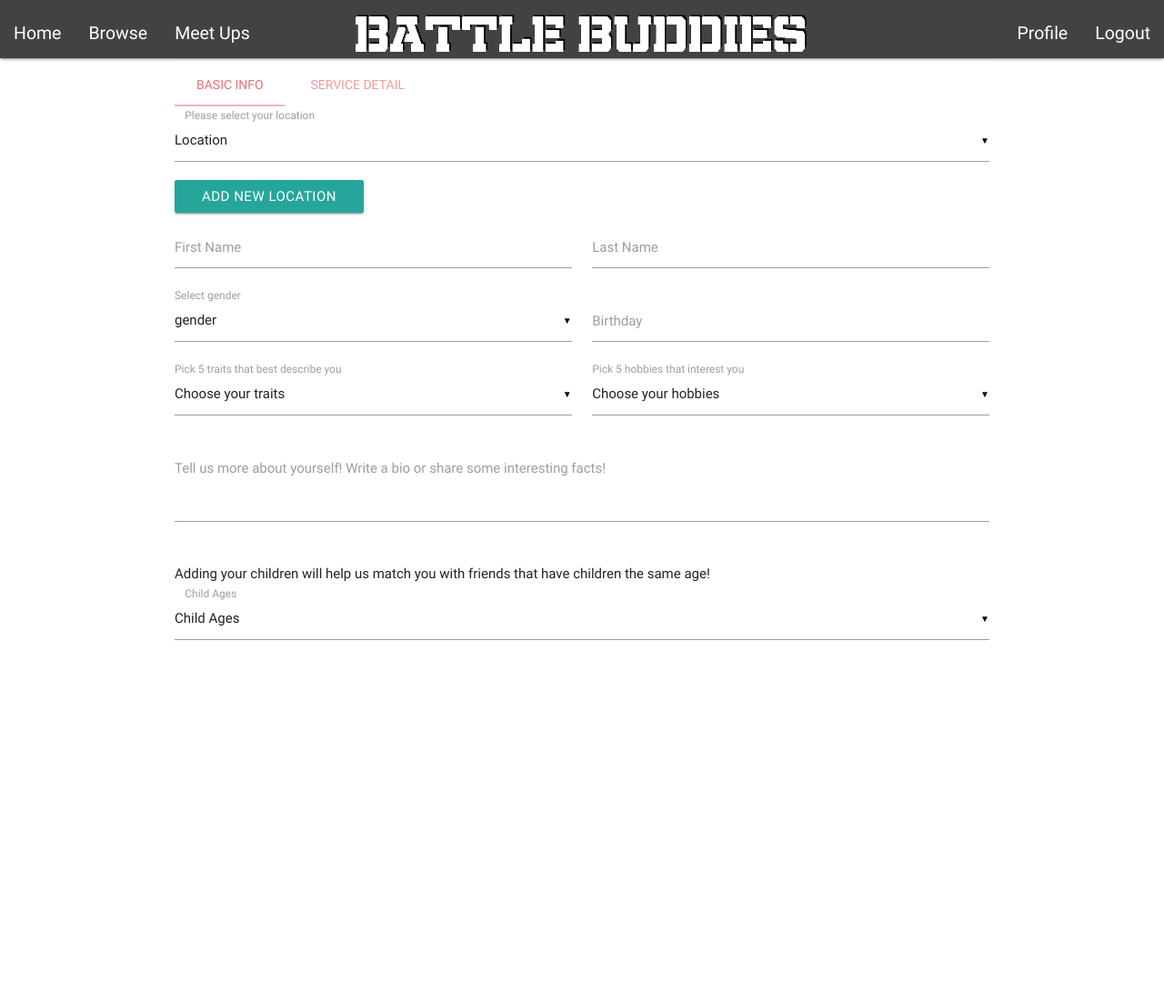
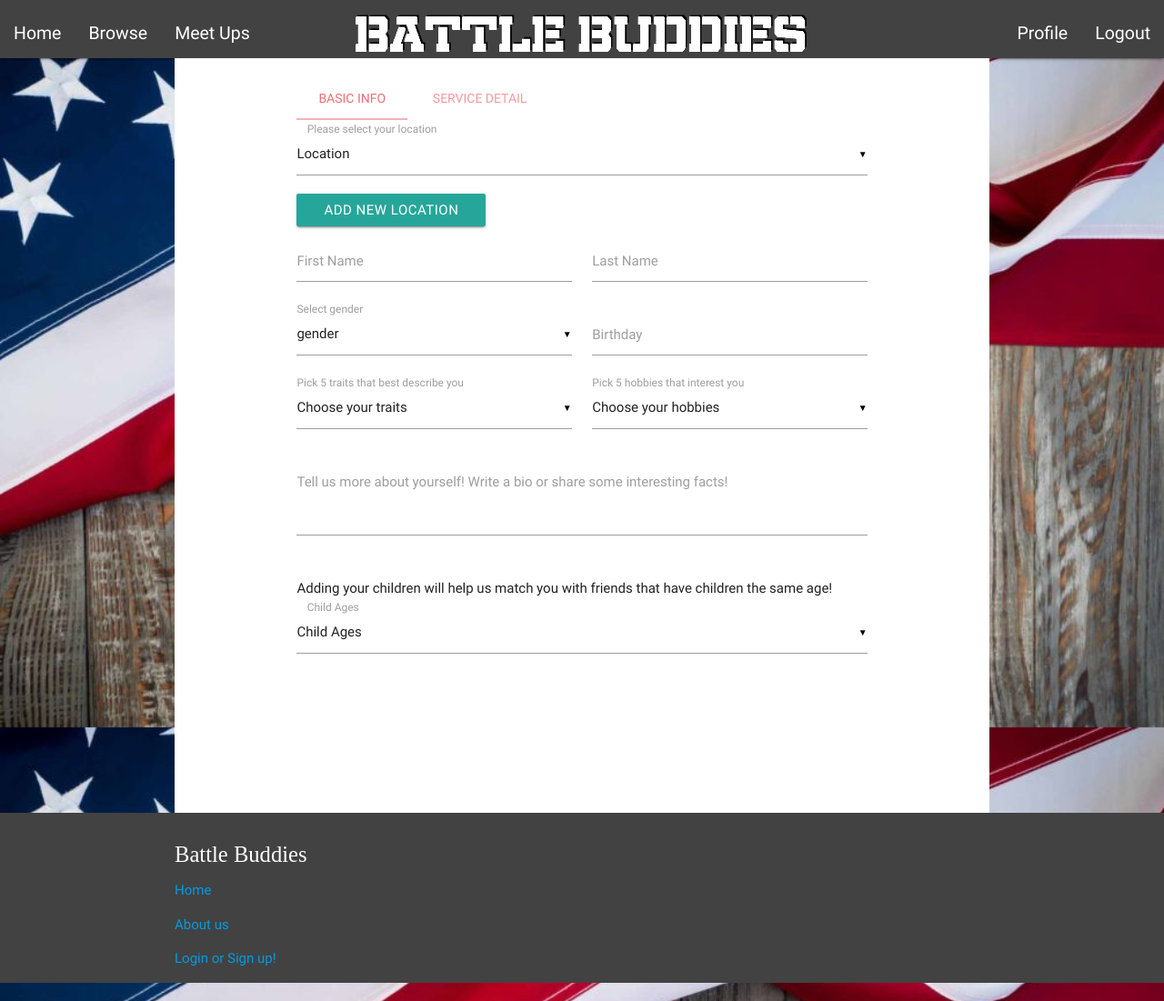
Before and after one commit to battle-buddies/battle-buddies, a Spring Boot app: page /users/userdetails in a window 1280 px wide. Shown: the whole page at 91% size. Before the commit the page ends 704 px from the top, so only its background shows below. Run offline with Spring Boot 4, Linux system fonts and the light colour scheme; the visitor is signed in with stand-in values (Sample User, id 1); data that the repository does not hold is empty; some of the project's set-up classes (security, data sources, template engines, error pages and the like) are left out, and stand-ins take their place; database files in the repository are not loaded; some libraries are stand-ins or nearby versions.

Commit message:
checkout

```diff
--- a/src/main/resources/templates/users/userdetails.html
+++ b/src/main/resources/templates/users/userdetails.html
@@ -3,12 +3,37 @@
 <head>
     <th:block th:replace="fragments/header :: user-detail-header"/>
     <title>Tell us about yourself!</title>
+<style>
 
+    body{
+        background-image: url("/img/flag_bg.jpg");
+        background-position: center center;
+
+        /* Image doesn't repeat */
+        background-repeat: no-repeat;
+
+        /* Makes the image fixed in the viewport so that it doesn't move when
+        the content height is greater than the image height */
+        background-attachment: fixed;
+
+        /* This is what makes the background image rescale based on its container's size */
+        background-size: cover;
+    }
+    #everything{
+        background-color: white;
+        height: 830px;
+    }
+
+    .form1{
+        padding-top: 20px;
+    }
+
+</style>
 </head>
 <body>
 <th:block th:replace="fragments/nav-bar :: main-nav"/>
 
-<div class="container">
+<div id="everything" class="container">
 
     <!--    MODAL FOR LOCATIONS * HAS TO GO ABOVE EVERYTHING ELSE OR IT WILL MESS UP* -->
     <div id="modal1" class="modal">
@@ -50,7 +75,7 @@
     </div>
     <!--        MODAL END-->
 
-
+<div class="container form1">
     <ul id="tabs-swipe-demo" class="tabs">
         <li class="tab col s3"><a href="#Basic-info">Basic Info</a></li>
         <li class="tab col s3"><a href="#Service-details">Service Detail</a></li>
@@ -250,8 +275,8 @@
         </div>
     </form>
 </div>
+</div>
 <!--    main container end-->
-
 <script>
     // $.ajax({
     //     url: 'https://api.mapbox.com/geocoding/v5/mapbox.places/' + longStr + '.json?access_token=pk.eyJ1IjoiYnJpZGdldG1pbGxzIiwiYSI6ImNqemloYXVlazEzZGQzY3BoeTJ5N2xicmEifQ.c8m3gGOrooUHDV7g_frHMA',
@@ -329,7 +354,7 @@
 
 
 </script>
+<th:block th:replace="fragments/footer :: footer"/>
 <th:block th:replace="fragments/locations :: locationsjs"/>
-
 </body>
 </html>
```
Also changed, not shown: src/main/resources/static/css/userdetails.css (+11 -11 lines), src/main/resources/templates/users/user-details-edit.html (+28 -2 lines).
